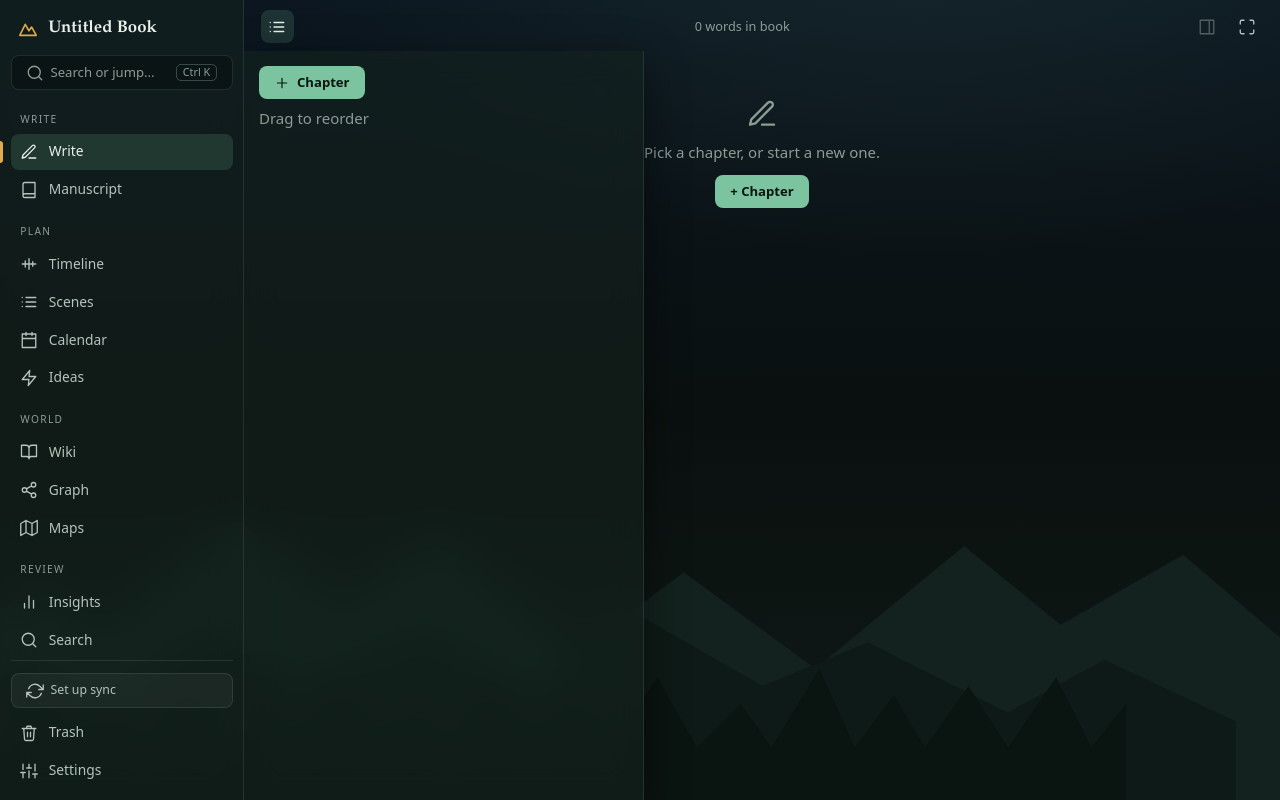
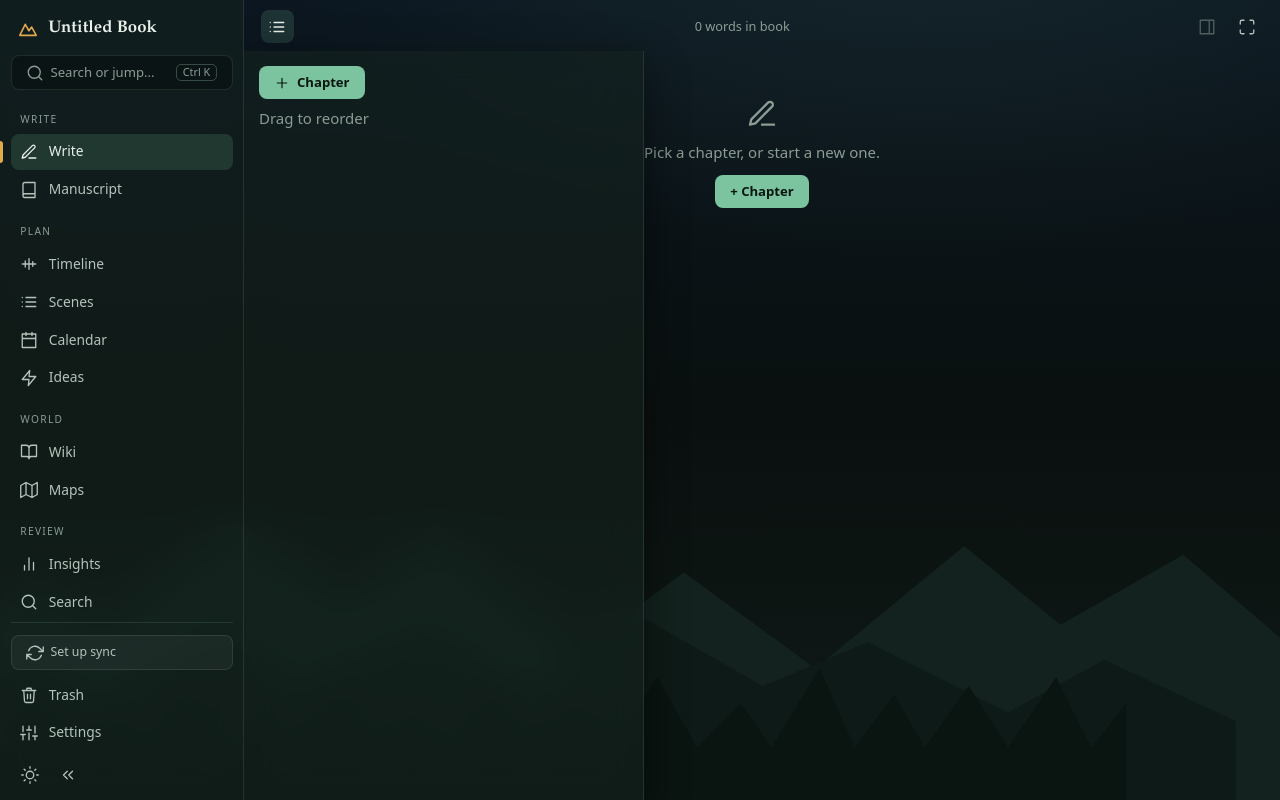
Before and after one commit to KookGPT/BookWritingTool, a React (Vite) app: page /scenes#/write in a window 1280 px wide. Built offline with nearby package versions, Linux system fonts and the light colour scheme.

Commit message:
Hide relationship graph from the app (code and layout data kept)
Co-Authored-By: Claude Sonnet 5.5 <noreply@anthropic.com>

```diff
--- a/src/App.tsx
+++ b/src/App.tsx
@@ -1,7 +1,6 @@
 import { useEffect, useState } from 'react'
 import { Navigate, NavLink, Route, Routes, useNavigate } from 'react-router-dom'
 import CalendarPage from './CalendarPage'
-import Graph from './Graph'
 import Icon, { type IconName } from './Icon'
 import Ideas from './Ideas'
 import Insights from './Insights'
@@ -21,7 +20,7 @@ import { loadSettings, runSync, useSyncStatus } from './sync'
 const NAV: { label: string; items: [path: string, name: string, icon: IconName][] }[] = [
   { label: 'Write', items: [['write', 'Write', 'pen'], ['manuscript', 'Manuscript', 'book']] },
   { label: 'Plan', items: [['timeline', 'Timeline', 'timeline'], ['scenes', 'Scenes', 'list'], ['calendar', 'Calendar', 'calendar'], ['ideas', 'Ideas', 'idea']] },
-  { label: 'World', items: [['wiki', 'Wiki', 'wiki'], ['graph', 'Graph', 'graph'], ['map', 'Maps', 'map']] },
+  { label: 'World', items: [['wiki', 'Wiki', 'wiki'], ['map', 'Maps', 'map']] },
   { label: 'Review', items: [['insights', 'Insights', 'insights'], ['search', 'Search', 'search']] },
 ]
 
@@ -124,7 +123,6 @@ export default function App() {
           <Route path="/manuscript" element={<Manuscript />} />
           <Route path="/wiki/:id?" element={<Wiki />} />
           <Route path="/calendar" element={<CalendarPage />} />
-          <Route path="/graph" element={<Graph />} />
           <Route path="/ideas" element={<Ideas />} />
           <Route path="/timeline" element={<TimelinePage />} />
           <Route path="/scenes" element={<Scenes />} />
--- a/src/Palette.tsx
+++ b/src/Palette.tsx
@@ -22,7 +22,7 @@ export default function Palette({ onClose }: { onClose: () => void }) {
     { label: 'New chapter', run: newChapter },
     { label: 'New idea', run: () => { nav('/ideas'); setTimeout(() => document.getElementById('idea-input')?.focus()) } },
     { label: 'Sync now', run: () => runSync() },
-    ...['Write', 'Manuscript', 'Timeline', 'Scenes', 'Calendar', 'Ideas', 'Map', 'Wiki', 'Graph', 'Insights', 'Search', 'Trash', 'Settings'].map((n) => ({ label: `Go to ${n}`, run: () => nav(`/${n.toLowerCase()}`) })),
+    ...['Write', 'Manuscript', 'Timeline', 'Scenes', 'Calendar', 'Ideas', 'Map', 'Wiki', 'Insights', 'Search', 'Trash', 'Settings'].map((n) => ({ label: `Go to ${n}`, run: () => nav(`/${n.toLowerCase()}`) })),
     ...book.chapters.map((c) => ({ label: `Chapter: ${c.title}`, run: () => nav(`/write?c=${c.id}`) })),
     ...book.wiki.map((w) => ({ label: `${w.type}: ${w.name}`, run: () => nav(`/wiki/${w.id}`) })),
     ...book.scenes.map((s) => ({ label: `Scene: ${s.title}`, run: () => nav('/scenes') })),
--- a/src/Wiki.tsx
+++ b/src/Wiki.tsx
@@ -201,7 +201,6 @@ export default function Wiki() {
           </div>
         )}
         <input placeholder="Search" value={q} onChange={(e) => setQ(e.target.value)} />
-        <Link to="/graph" className="chip" style={{ alignSelf: 'flex-start' }}>Relationship graph</Link>
         {Object.keys(types).map((t) => {
           const group = shown.filter((w) => w.type === t)
           return group.length > 0 && (
```
